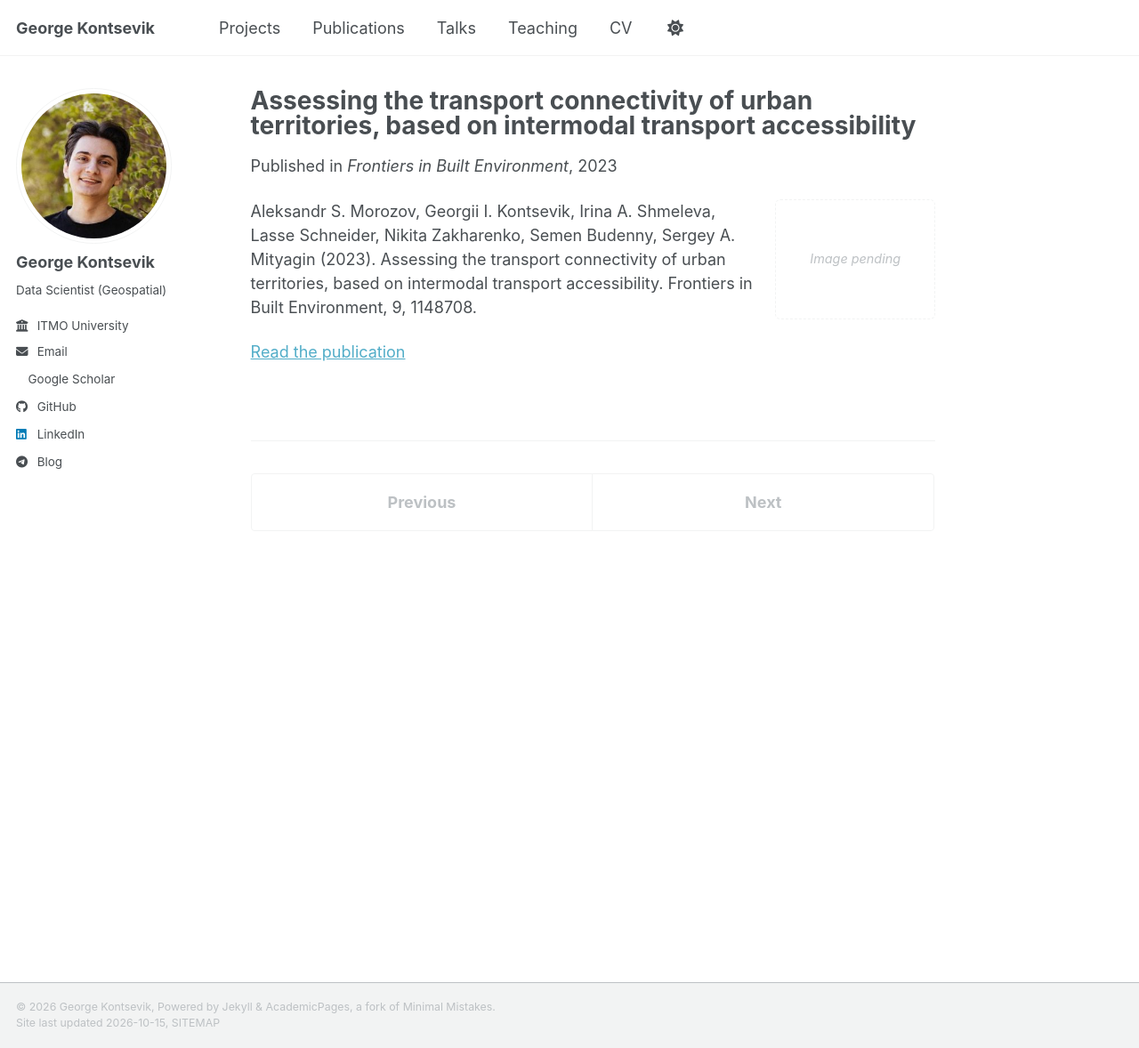
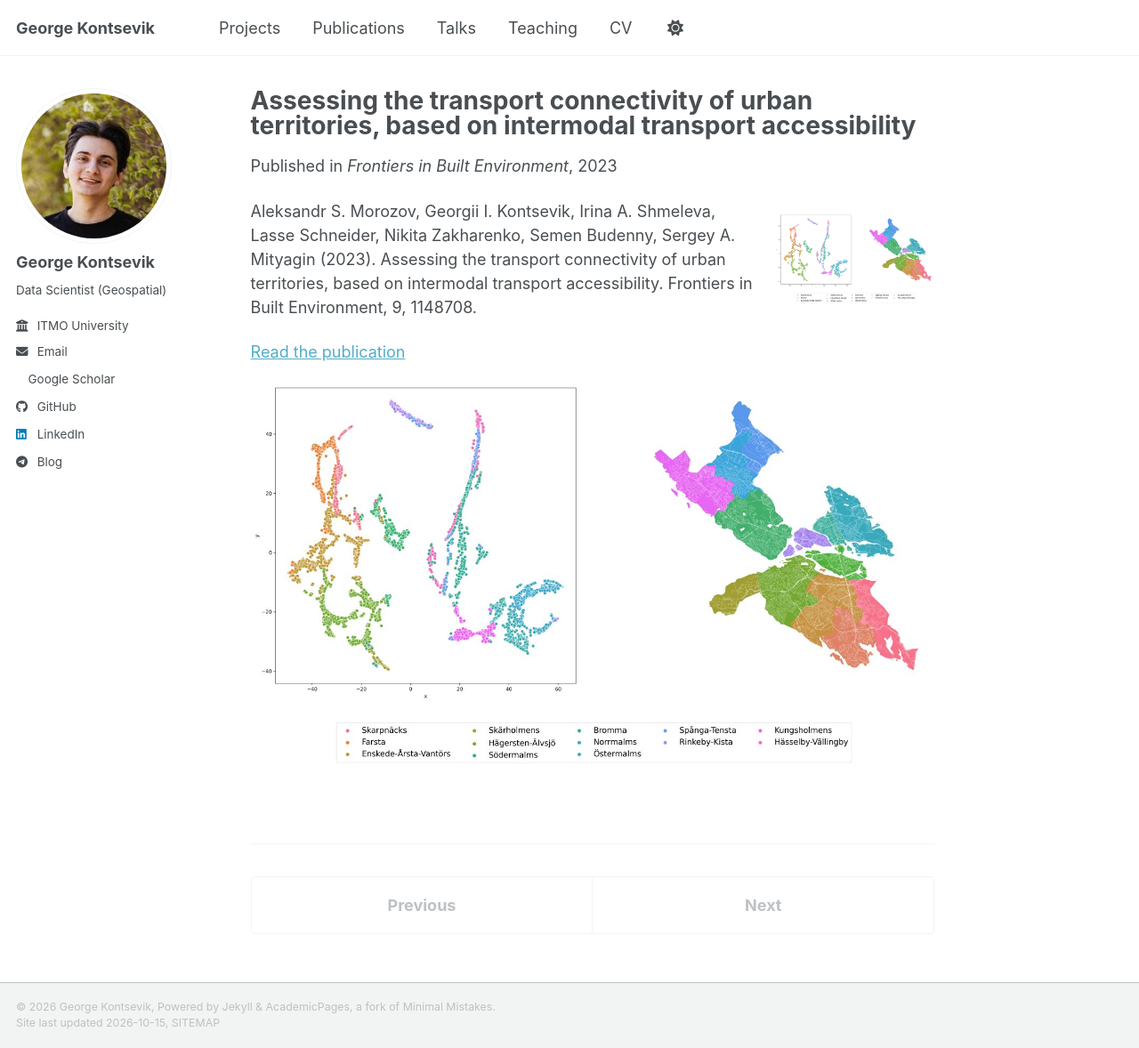
Before and after one commit to GeorgeKontsevik/GeorgeKontsevik.github.io, a Jekyll site: the page built from _publications/assessing-the-transport-connectivity-of-urban-territories-based-on-intermodal-transport-accessibility.md, in a window 1280 px wide and 1178 px high. Shown: the whole window at 89% size. Built offline with Jekyll 4.4.1, drawn with Linux system fonts in a browser that asks for light colours; a style sheet for code colours, icons or effects is not loaded.

Commit message:
Add figure to Frontiers transport connectivity publication

```diff
--- a/_publications/assessing-the-transport-connectivity-of-urban-territories-based-on-intermodal-transport-accessibility.md
+++ b/_publications/assessing-the-transport-connectivity-of-urban-territories-based-on-intermodal-transport-accessibility.md
@@ -9,10 +9,12 @@ citation: "Aleksandr S. Morozov, Georgii I. Kontsevik, Irina A. Shmeleva, Lasse
 source_url: "https://api.crossref.org/works/10.3389/fbuil.2023.1148708"
 collection: "publications"
 permalink: "/publication/assessing-the-transport-connectivity-of-urban-territories-based-on-intermodal-transport-accessibility/"
-image: ""
-image_alt: ""
+image: "/images/publications/frontiers-transport-connectivity.png"
+image_alt: "Colour-coded point representation and corresponding map of Stockholm districts"
 ---
 
 Aleksandr S. Morozov, Georgii I. Kontsevik, Irina A. Shmeleva, Lasse Schneider, Nikita Zakharenko, Semen Budenny, Sergey A. Mityagin (2023). Assessing the transport connectivity of urban territories, based on intermodal transport accessibility. Frontiers in Built Environment, 9, 1148708.
 
 [Read the publication](https://doi.org/10.3389/fbuil.2023.1148708)
+
+<a href="/images/publications/frontiers-transport-connectivity.png"><img src="/images/publications/frontiers-transport-connectivity.png" alt="Colour-coded point representation alongside a map of Stockholm districts" loading="lazy"></a>
```
Also changed, not shown: images/publications/frontiers-transport-connectivity.png (added).
